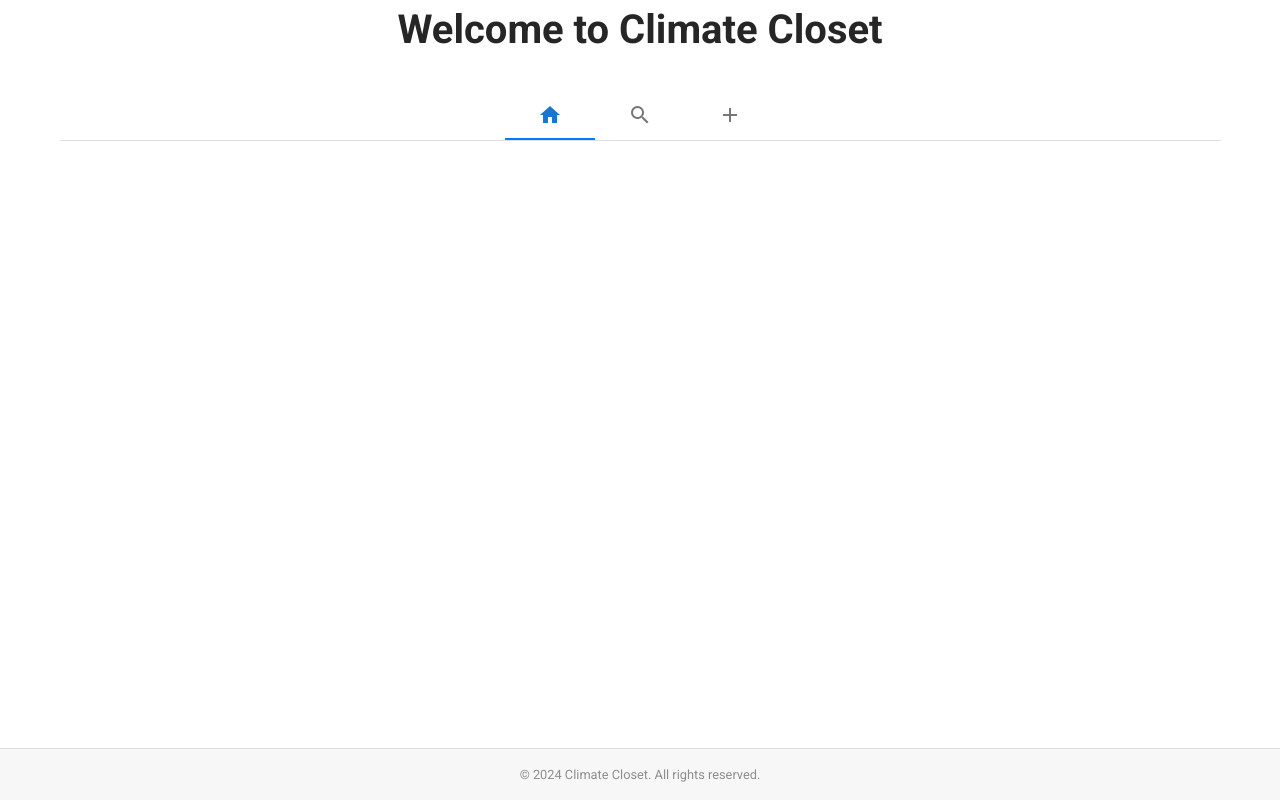
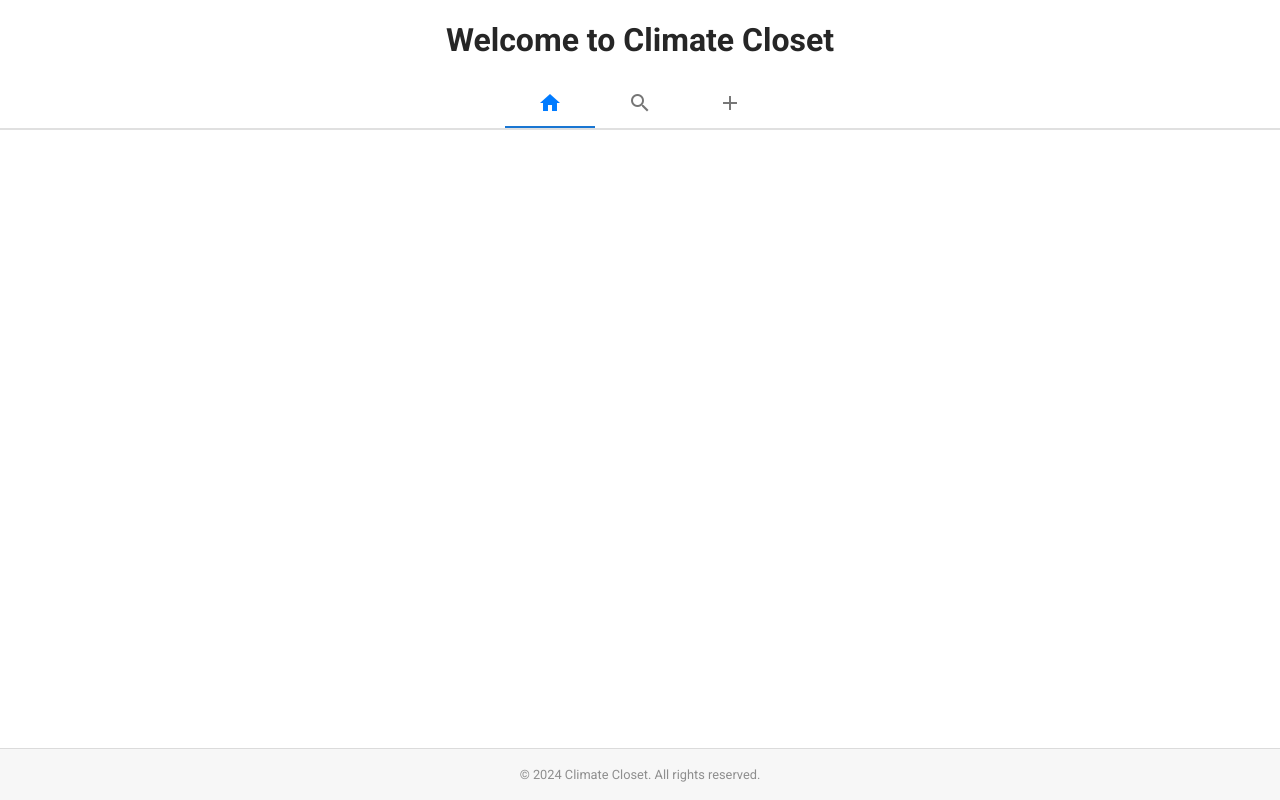
Before and after one commit to wakana01/20240814, a plain HTML site: page index.html in a window 1280 px wide. Drawn offline with nearby package versions, Linux system fonts and the light colour scheme.

Commit message:
資源のデプロイ

```diff
--- a/index.html
+++ b/index.html
@@ -8,7 +8,55 @@
     <link rel='stylesheet' href='https://fonts.googleapis.com/css?family=Roboto:100,300,400,500,700,900'>
     <link rel='stylesheet' href='https://cdnjs.cloudflare.com/ajax/libs/font-awesome/6.0.0-beta3/css/all.min.css' />
     <style>
-        /* Instagram風のフォントスタイル */
+        /* ヘッダーのスタイル */
+        .header {
+            position: fixed;
+            top: 0;
+            width: 100%;
+            background-color: white;
+            border-bottom: 1px solid #e0e0e0;
+            z-index: 10;
+            display: flex;
+            flex-direction: column;
+            align-items: center;
+        }
+
+        .header-title {
+            font-size: 2rem;
+            font-weight: 700;
+            color: #262626;
+            margin: 1rem 0;
+        }
+
+        .header-tabs {
+            display: flex;
+            justify-content: center;
+            width: 100%;
+            border-bottom: 1px solid #e0e0e0;
+        }
+
+            .header-tabs .v-tab {
+                color: #000; /* 黒 */
+                text-transform: uppercase;
+                font-weight: 500;
+                border-bottom: 2px solid transparent;
+                padding: 12px 20px;
+            }
+
+            .header-tabs .v-tab--active {
+                color: #007bff;
+                border-bottom: 2px solid #007bff;
+            }
+
+            .header-tabs .v-tab:hover {
+                background-color: #f5f5f5; /* グレー */
+            }
+
+        .v-content {
+            margin-top: 120px; /* ヘッダーの高さに合わせて調整 */
+        }
+
+        /* Instagram風のカードスタイル */
         .instagram-card {
             font-family: 'Roboto', 'Arial', sans-serif;
             border: 1px solid #dbdbdb;
@@ -31,34 +79,6 @@
             background-color: #000000a3;
         }
 
-        .v-tabs {
-            display: flex;
-            justify-content: center;
-            background-color: white;
-            border-bottom: 1px solid #e0e0e0;
-        }
-
-        .v-tab {
-            color: #000; /* 黒 */
-            text-transform: uppercase;
-            font-weight: 500;
-            border-bottom: 2px solid transparent;
-            padding: 12px 20px;
-        }
-
-        .v-tab--active {
-            color: #007bff;
-            border-bottom: 2px solid #007bff;
-        }
-
-        .v-tabs-slider {
-            background-color: transparent; /* スライダーは透明にしてタブの下線だけ表示 */
-        }
-
-        .v-tab:hover {
-            background-color: #f5f5f5; /* グレー */
-        }
-
         .instagram-btn {
             font-size: 0.9rem;
             font-weight: 500;
@@ -69,8 +89,6 @@
             color: #007bff;
             border: 1px solid #e0e0e0;
         }
-
-
 
             .instagram-btn:hover {
                 background-color: #f5f5f5; /* グレー */
@@ -105,14 +123,9 @@
 <body>
     <div id="app">
         <v-app>
-            <v-content>
-                <v-container>
-                    <v-row class="instagram-title-row">
-                        Welcome to Climate Closet
-                    </v-row>
-
-                    <!-- タブの追加 -->
-                    <v-tabs v-model="tab" background-color="white">
+            <header class="header">
+                <div class="header-title">Welcome to Climate Closet</div>
+                <v-tabs v-model="tab" class="header-tabs" background-color="white">
                     <v-tab>
                         <v-icon>mdi-home</v-icon>
                     </v-tab>
@@ -123,6 +136,13 @@
                         <v-icon>mdi-plus</v-icon>
                     </v-tab>
                 </v-tabs>
+            </header>
+
+            <v-content>
+                <v-container>
+                    <v-row class="instagram-title-row">
+                        <!-- タイトルはヘッダーに移動したので不要 -->
+                    </v-row>
 
                     <v-tabs-items v-model="tab">
                         <!-- Display All Tab -->
@@ -211,24 +231,18 @@
                             </v-row>
 
                             <!-- 追加完了メッセージ -->
-                            <v-snackbar v-model="snackbar" top right>
+                            <v-snackbar v-model="snackbar" top>
                                 {{ snackbarMessage }}
-                                <v-btn color="red" text @click="snackbar = false">Close</v-btn>
+                                <v-btn color="white" text @click="snackbar = false">Close</v-btn>
                             </v-snackbar>
                         </v-tab-item>
-
-                        <!-- ダイアログコンポーネント -->
-                        <v-dialog v-model="dialog" max-width="600px">
-                            <v-img :src="dialogImageUrl"></v-img>
-                        </v-dialog>
                     </v-tabs-items>
                 </v-container>
+            </v-content>
 
-                <!-- フッターの追加 -->
             <footer class="footer">
                 <div>© 2024 Climate Closet. All rights reserved.</div>
             </footer>
-            </v-content>
         </v-app>
     </div>
     <script src='https://cdnjs.cloudflare.com/ajax/libs/vue/2.6.11/vue.min.js'></script>
```
Lines whose indentation alone changed are shown as unchanged.
